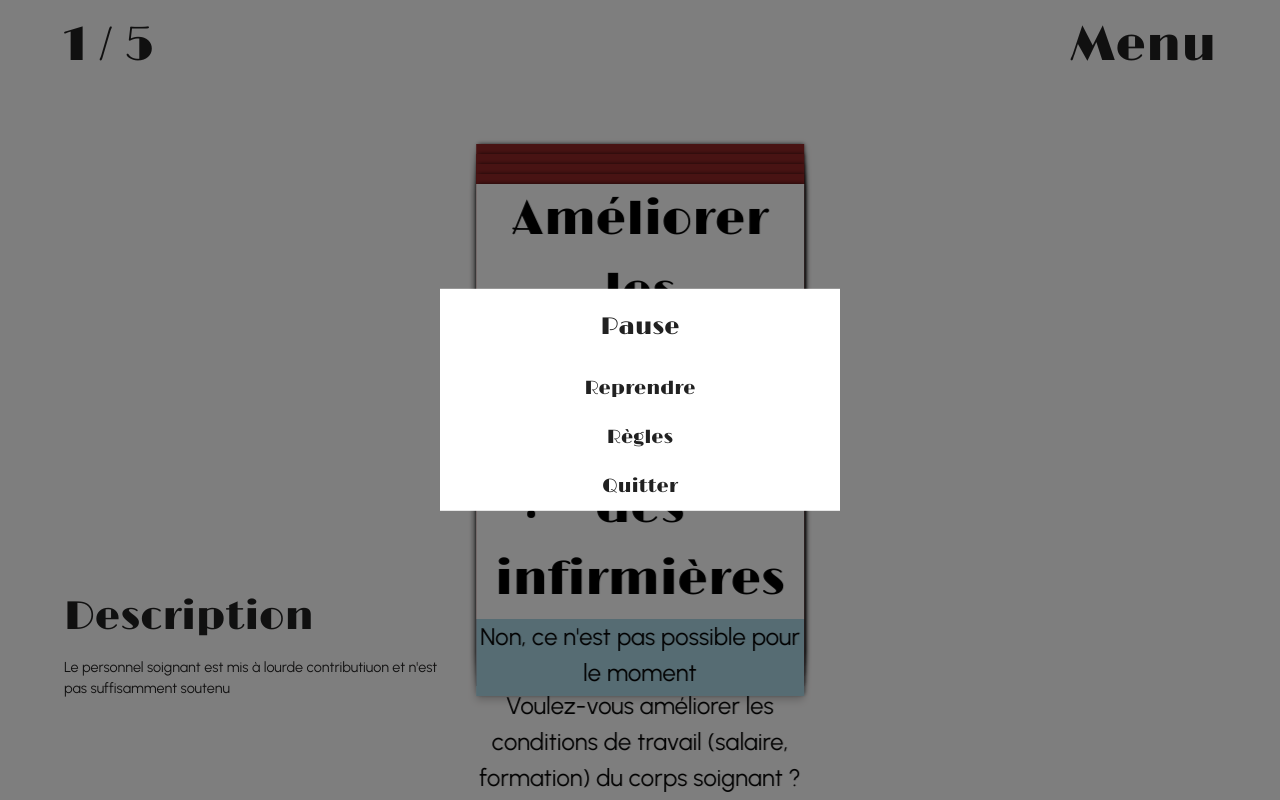
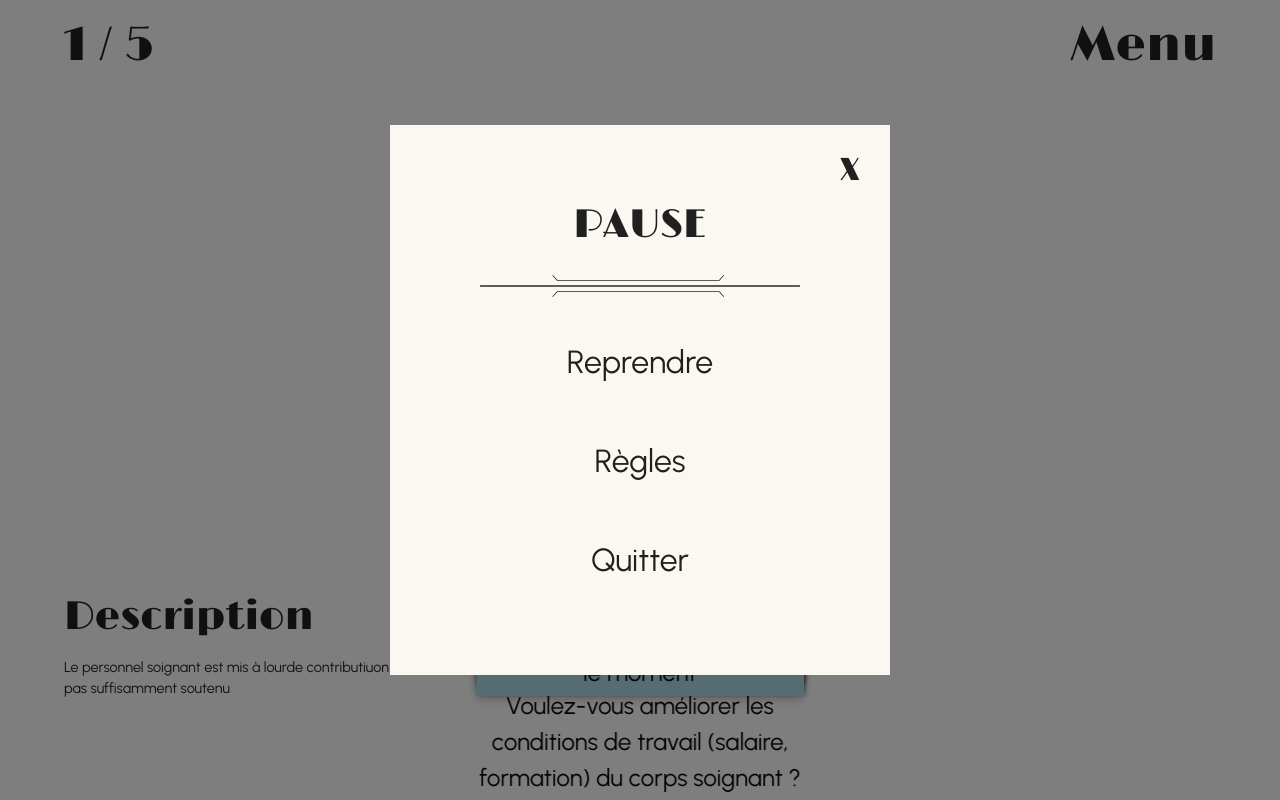
Before and after one commit to emilevl/projint-mini-jeux-durabilia, a Vue app: page / in a window 1280 px wide. Both pictures are taken after a click on the element "Menu". Built offline with nearby package versions, Linux system fonts and the light colour scheme.

Commit message:
Finished pause interface

```diff
--- a/src/components/ThePause.vue
+++ b/src/components/ThePause.vue
@@ -33,14 +33,17 @@ function toggleRules() {
 <template>
     <div class="background" @click="$emit('resumeGame')"></div>
     <div class="pause-container">
-        <h2 class="title">Pause</h2>
-
+        <h3 class="close-x" @click="$emit('resumeGame')">X</h3>
+        <div class="pause-details-container">
+            <h2 class="title">PAUSE</h2>
+            <img class="pause-deco" src="src/assets/icons/pause-deco.svg">
             <div class="content">
                 <ul>
                     <li @click="$emit('resumeGame')">Reprendre</li>
                     <li @click="toggleRules()">Règles</li>
                     <li @click="leaveGame()">Quitter</li>
                 </ul>
+            </div>
         </div>
     </div>
     <popupRules v-if="showRules" @emitToggleRules="toggleRules()"></popupRules>
@@ -57,27 +60,53 @@ function toggleRules() {
     opacity: 50%;
 }
 
+.close-x {
+    cursor: pointer;
+    position: absolute;
+    left: 100%;
+    transform: translate(-100%, 0);
+    line-height: 1;
+    padding: 30px;
+}
+
 .pause-container {
     position: absolute;
     top: 50%;
     left: 50%;
     transform: translate(-50%, -50%);
-    width: 40%;
+    /* width: 40%;
     min-width: 300px;
-    max-width: 400px;
+    max-width: 400px; */
     /* height: 600px; */
-    background-color: white;
+    width: 500px;
+    height: 550px;
+    background-color: #FBF8F1;
+}
+.pause-details-container {
+    padding: 50px;
+    display: flex;
+    flex-direction: column;
+    align-items:center;
+    height: 450px;
+}
+
+.pause-deco {
+    width: 80%;
+}
+.content {
+    height: 100%;
+}
+.content ul {
+    display: flex;
+    flex-direction: column;
+    justify-content: space-evenly;
+    height: 100%;
 }
 
 .pause-container .title {
     margin: 0;
     padding: 20px;
-    font-size: 1.5rem;
     text-align: center;
-}
-
-.pause-container .content {
-
 }
 
 .pause-container .content ul {
@@ -85,17 +114,21 @@ function toggleRules() {
     margin: 0;
     padding: 0;
     text-align: center;
-    font-size: 1.2rem;
+    font-family: 'Urbanist', 'Inter', sans-serif;
+    font-size: 2rem;
     /* remove the padding of the li */
 }
 
 .pause-container .content ul li {
-    padding: 10px 0;
+    padding: 10px 20px;
     cursor: pointer;
-    font-weight: bold;
+    transition: 0.3s;
 }
 
 .pause-container .content ul li:hover {
-    background-color: #f2f2f2;
+    background-color: black;
+    color: #FBF8F1;
+    border-radius: 20px 0px;
+    transition: 0.3s;
 }
 </style>
```
Also changed, not shown: src/assets/icons/pause-deco.svg (added). Lines whose indentation alone changed are shown as unchanged.
